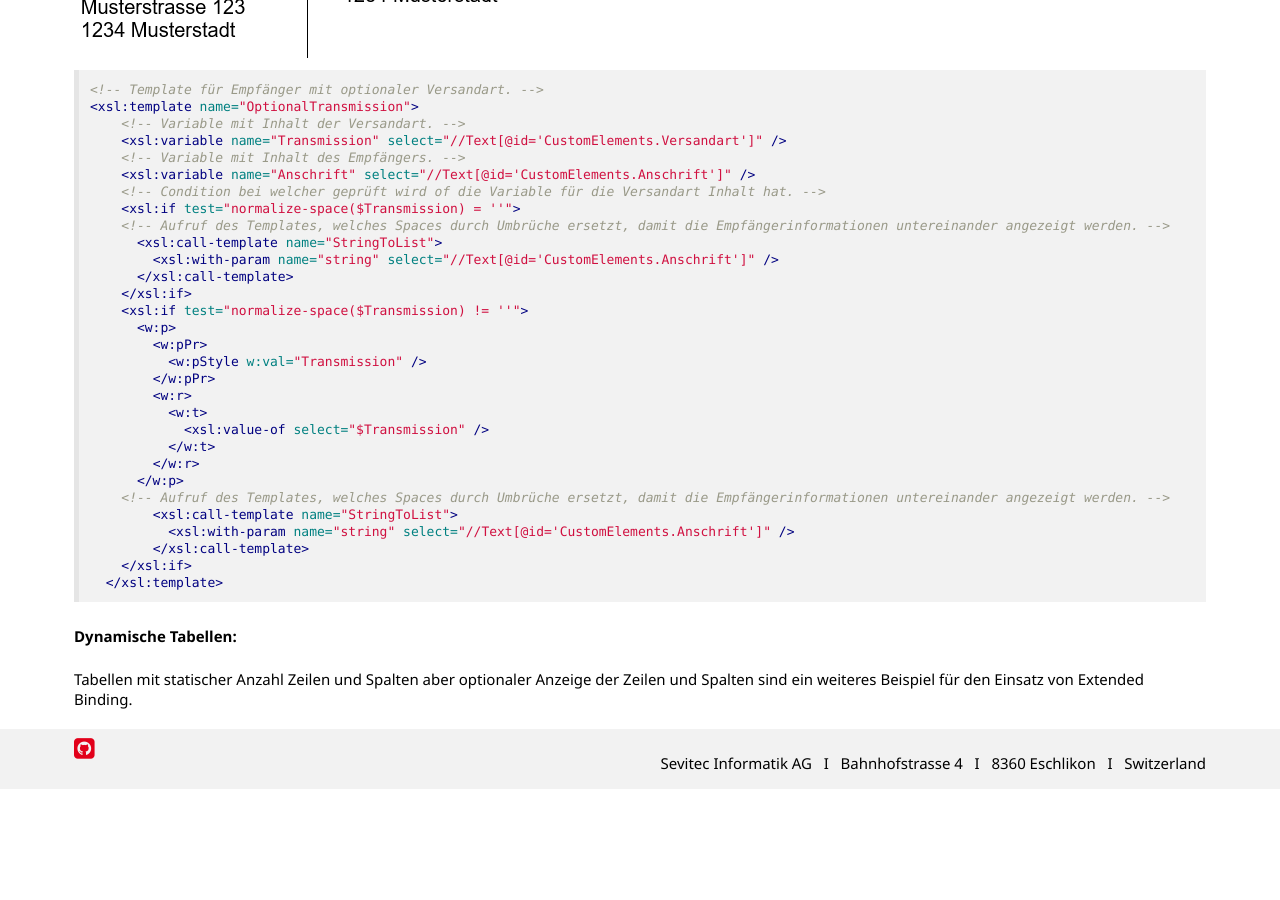
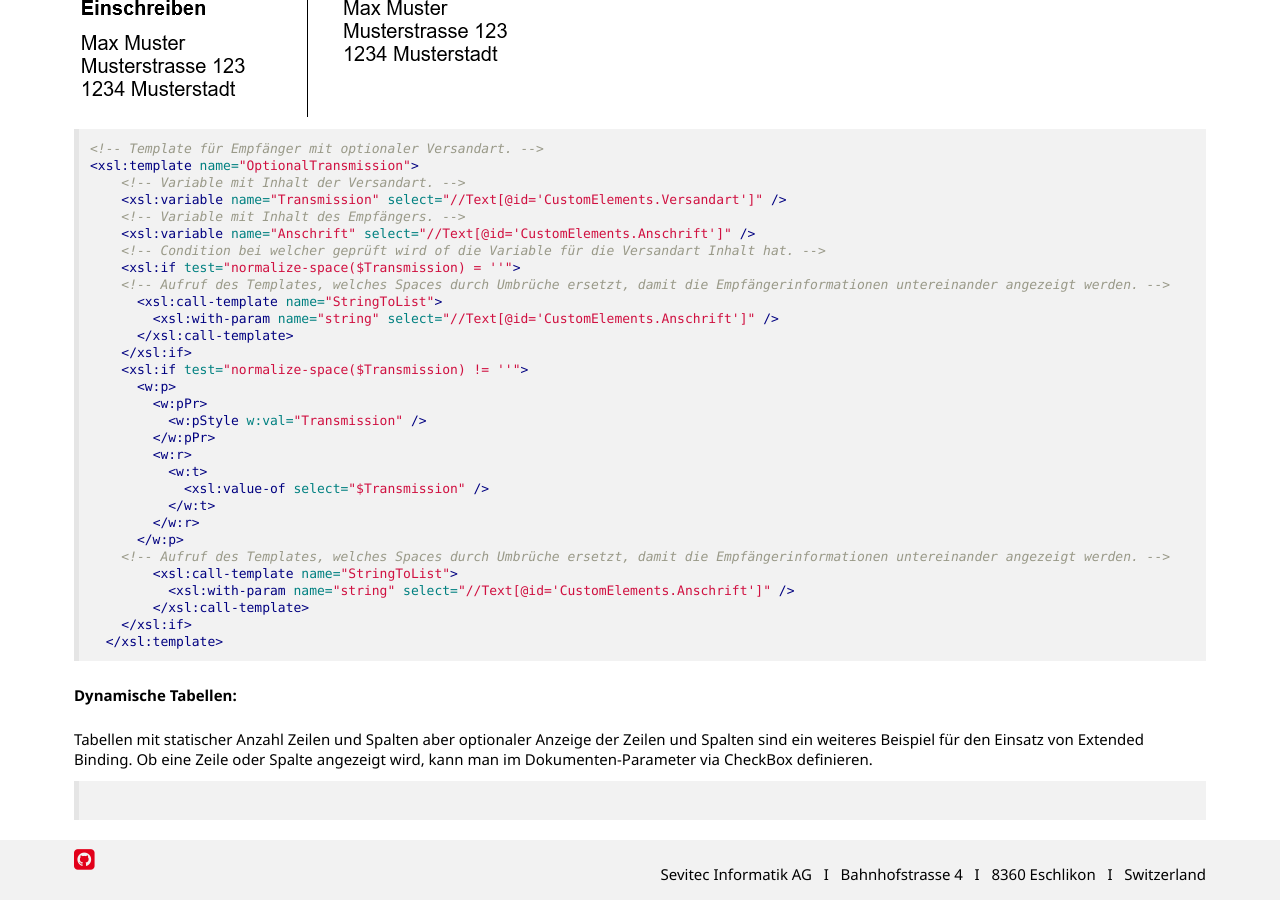
Before and after one commit to primesoft-group/oneoffixx-docs, a Jekyll site: the page built from _pages/docfunc/de/df-extendedbinding.md, in a window 1280 px wide and 900 px high, scrolled down 896 px. Built offline with Jekyll 4.4.1, drawn with Linux system fonts in a browser that asks for light colours; nearby versions of some CDN libraries; some web fonts are replaced; before the commit the page ends 1685 px from its top, so only the background shows below that; some of the changed text lies outside the part shown.

Commit message:
updated content

````diff
--- a/_pages/docfunc/de/df-extendedbinding.md
+++ b/_pages/docfunc/de/df-extendedbinding.md
@@ -5,7 +5,8 @@
 language: de
 ---
 
-Die Dokumentfunktion Extended Binding ermöglicht es über XSLT den Dokumentaufbau zu beeinflussen. Verglichen mit der Dokumentfunktion Skripts ist das Extended Binding in der Lage nebst dem Textinhalt noch weitere Attribute, wie Textfarbe, Grösse angwenadter Style etc. zu verändern.
+Die Dokumentfunktion Extended Binding ermöglicht es über XSLT den Dokumentaufbau zu beeinflussen. Verglichen mit der Dokumentfunktion Skripts ist das Extended Binding in der Lage nebst dem Textinhalt noch weitere Attribute, wie Textfarbe, Grösse angwenadter Style etc. zu verändern.<br>
+Das Extended Binding bietet viele neue Möglichkeiten, hat aber auch einige Tücken. Dokumente mit Extended Binding haben zum Beispiel eine viel höhere Ladezeit als Dokumente ohne Extended Binding. Des Weiteren ist das Pflegen von Dokumenten mit Extended Binding sehr aufwändig. - Man kann zusammenfassend sagen, wenn möglich sollte man Extended Binding nicht verwenden.
 
 ## Übersicht
 
@@ -58,4 +59,7 @@
 
 __Dynamische Tabellen:__
 
-Tabellen mit statischer Anzahl Zeilen und Spalten aber optionaler Anzeige der Zeilen und Spalten sind ein weiteres Beispiel für den Einsatz von Extended Binding.
+Tabellen mit statischer Anzahl Zeilen und Spalten aber optionaler Anzeige der Zeilen und Spalten sind ein weiteres Beispiel für den Einsatz von Extended Binding. Ob eine Zeile oder Spalte angezeigt wird, kann man im Dokumenten-Parameter via CheckBox definieren.
+```xml
+
+```
````
